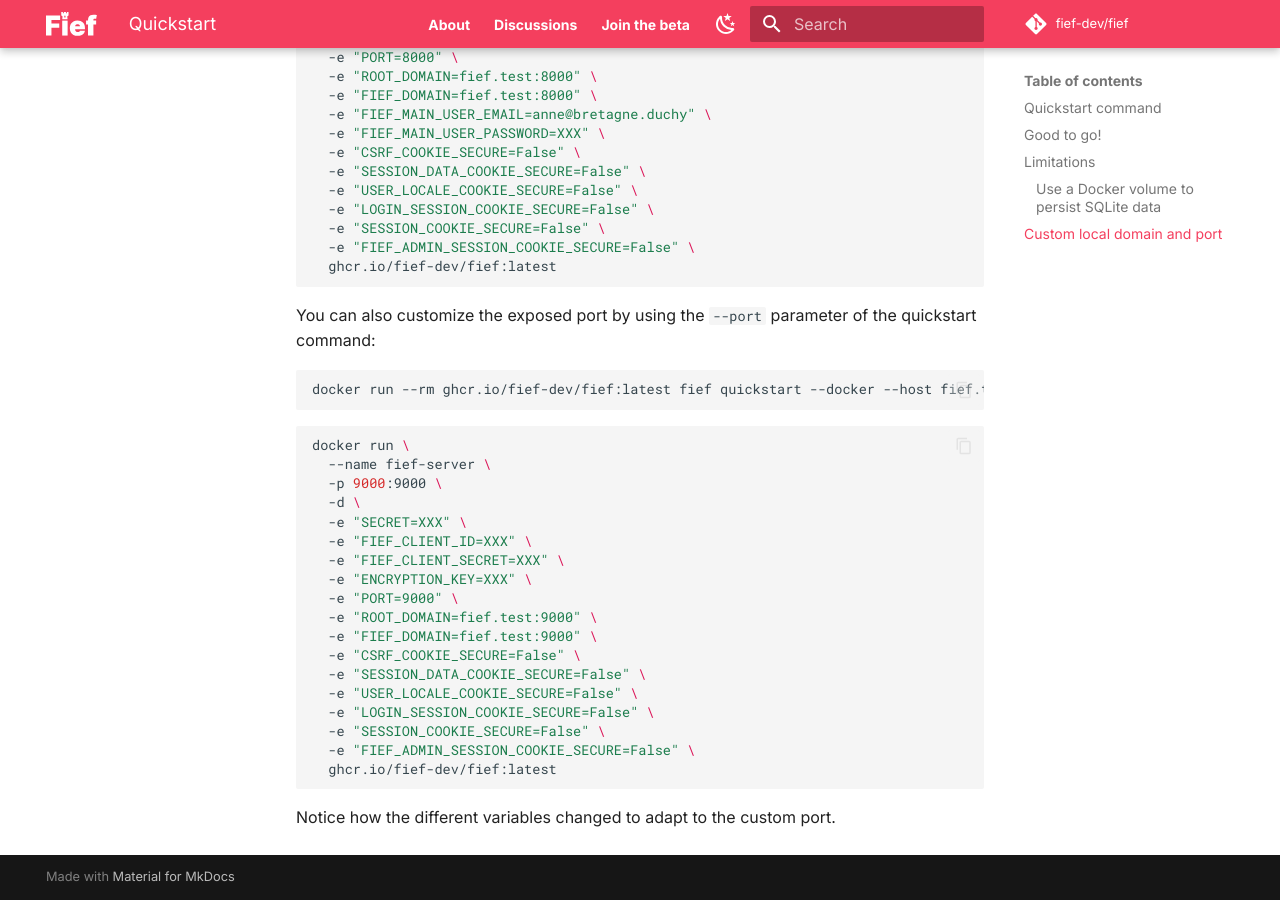
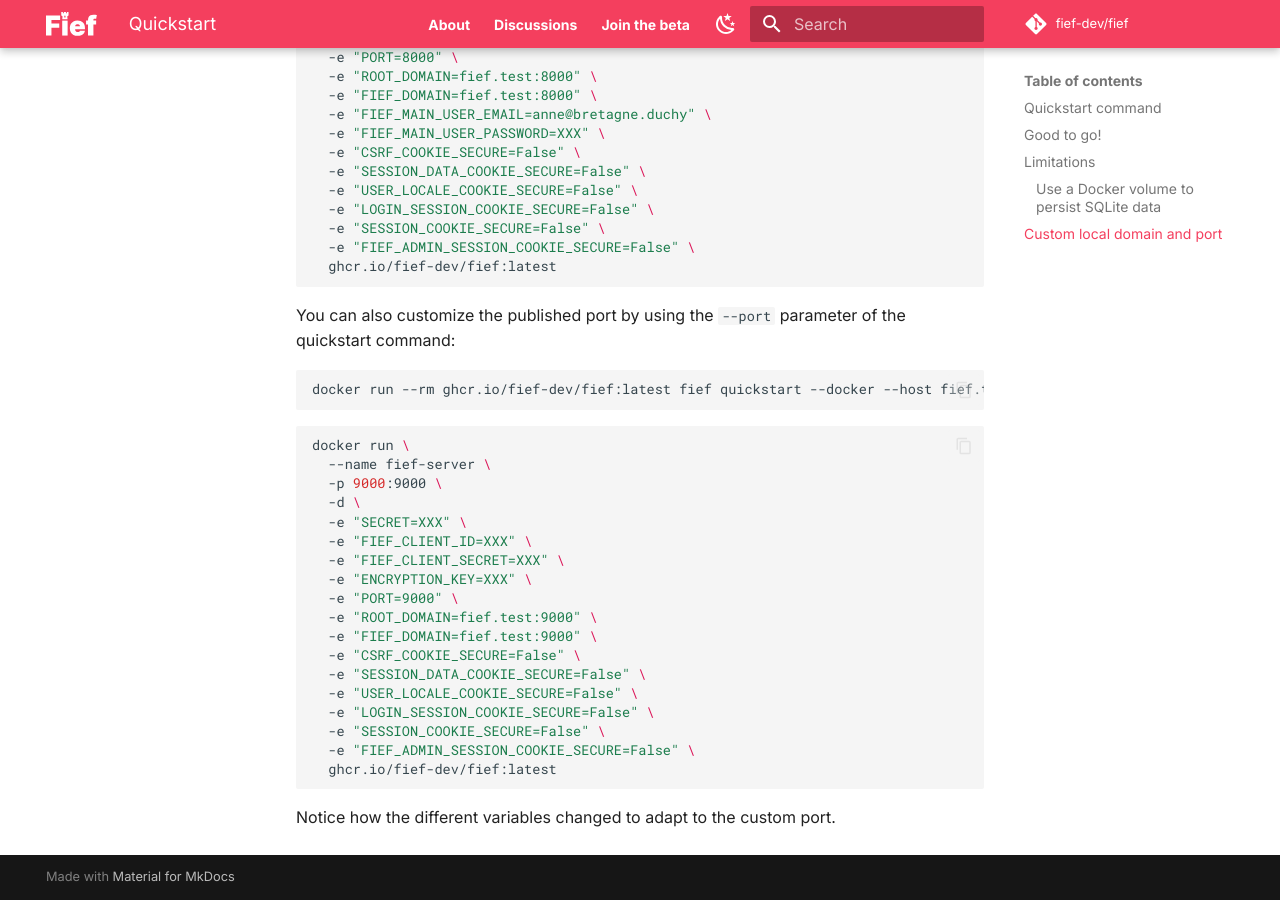
Before and after one commit to fief-dev/docs, an MkDocs documentation site: the page built from docs/self-hosting/quickstart.md, in a window 1280 px wide and 900 px high, scrolled down 4184 px. Built offline with MkDocs 1.6.1 and Material for MkDocs 9.7.7, drawn with Linux system fonts in a browser that asks for light colours; comment, search, counter and statistics services are not loaded; some of the changed text lies outside the part shown.

````diff
--- a/docs/self-hosting/quickstart.md
+++ b/docs/self-hosting/quickstart.md
@@ -47,7 +47,7 @@
     If you need to restart or recreate your container, you'll need to set the same secrets again. If you lose them, you'll likely lose access to data or have a bad configuration. [Read more about secrets and environment variables.](environment-variables.md)
 
 !!! info
-    The container is exposed on the port **8000** of your local machine by default.
+    The container is available on the port **8000** of your local machine by default.
 
 ## Good to go!
 
@@ -143,7 +143,7 @@
   ghcr.io/fief-dev/fief:latest
 ```
 
-You can also customize the exposed port by using the `--port` parameter of the quickstart command:
+You can also customize the published port by using the `--port` parameter of the quickstart command:
 
 ```bash
 docker run --rm ghcr.io/fief-dev/fief:latest fief quickstart --docker --host fief.test --port 9000
````
Also changed, not shown: docs/self-hosting/environment-variables.md (+1 -1 lines), 1 other file.
